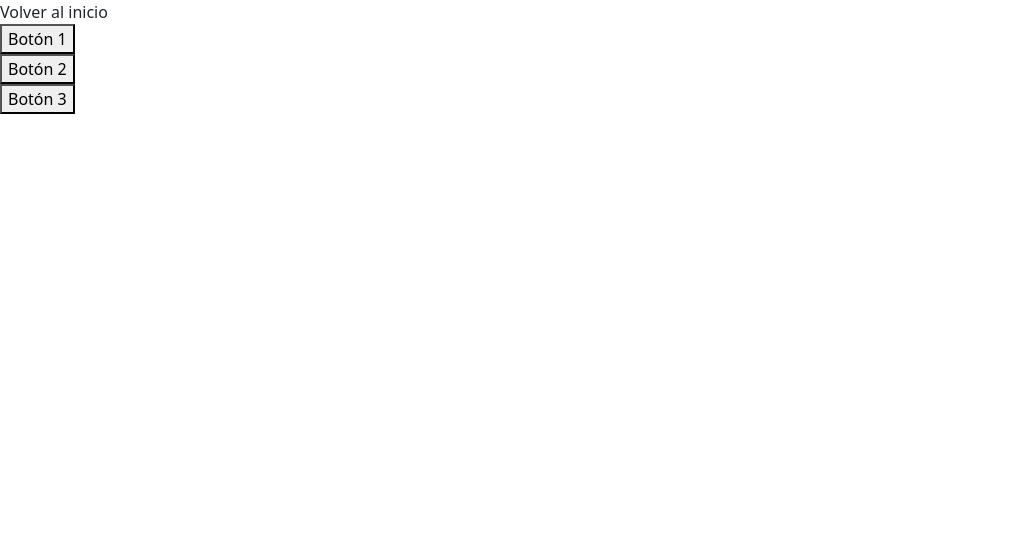
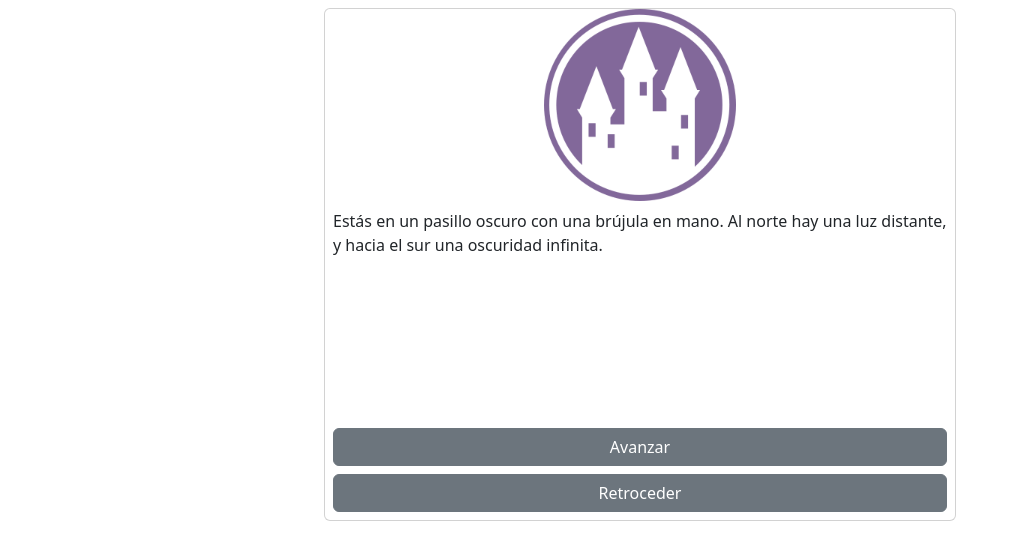
Before and after one commit to Kranco/STPA-Kranco, a website: page index.html in a window 1280 px wide. Both pictures are taken after a click on the button "Botón 1". Shown: the whole page, without its empty margins (0-1019 px from the left). Drawn offline with nearby package versions, Linux system fonts and the light colour scheme.

Commit message:
Prototipo funcional con HTML, JS y Bootstrap

```diff
--- a/index.html
+++ b/index.html
@@ -1,5 +1,6 @@
 <!DOCTYPE html>
 <html lang="en">
+
 <head>
     <meta charset="UTF-8">
     <meta http-equiv="X-UA-Compatible" content="IE=edge">
@@ -7,19 +8,22 @@
     <link rel="stylesheet" href="node_modules\bootstrap\dist\css\bootstrap.min.css">
     <title>STPA-Kranco</title>
 </head>
+
 <body>
-    <div id="container">Página 0</div>
-    <div id="ct1">
-        <button id="bt1" value="1">Botón 1</button>
+    <div class="d-flex p-2 justify-content-center bg-secondary-subtle" style="height: 700px;">
+        <div class="d-flex card w-50 h-75">
+            <div id="image" class="d-flex align-self-center">
+                <img src="android-chrome-192x192.png">
+            </div>
+            <div id="text" class="d-flex align-self-center flex-fill my-auto justify-content-center p-2">Página 0</div>
+            <div id="ct1" class="d-flex justify-content-center mt-auto flex-column p-2">
+                <button id="bt1" value="0" class="btn btn-secondary mb-1">Botón 1</button>
+                <button id="bt2" value="0" class="btn btn-secondary mt-1">Botón 2</button>
+            </div>
+        </div>
     </div>
-    <div id="ct2">
-        <button id="bt2" value="2">Botón 2</button>
-    </div>
-    <div id="ct3">
-        <button id="bt3" value="3">Botón 3</button>
-    </div>
-
     <script src="min.js"></script>
     <script src="node_modules\bootstrap\dist\js\bootstrap.min.js"></script>
 </body>
+
 </html>
--- a/min.js
+++ b/min.js
@@ -1,44 +1,48 @@
-const div = document.getElementById('container');
-const bt1 = document.getElementById('bt1');
-const bt2 = document.getElementById('bt2');
-const bt3 = document.getElementById('bt3');
-
 var STPA = {
     pagina:[
         {
+            value:0,
+            text:"Estás en un pasillo oscuro con una brújula en mano. Al norte hay una luz distante, y hacia el sur una oscuridad infinita.",
+            b1:{dest:1,text:"Avanzar"},
+            b2:{dest:2,text:"Retroceder"}
+        },
+        {
             value:1,
-            text:"Estás en un pasillo oscuro con una brújula en mano. Al norte hay una luz distante, y hacia el sur una oscuridad infinita.",
-            boton1:{dest:2,text:"Avanzar"},
-            boton2:{dest:3,text:"Retroceder"},
-            boton3:{dest:4,text:"Dar Vueltas"}
+            text:"Das con una puerta cerrada. Necesitás una llave.",
+            b1:{dest:0,text:"Volver al inicio"},
+            b2:{dest:4,text:"Dar Vueltas"}
         },
         {
             value:2,
-            text:"Das con una puerta cerrada. Necesitás una llave.",
-            boton1:{dest:1,text:"Volver al inicio"},
-            boton2:{dest:4,text:"Dar Vueltas"}
+            text:"La oscuridad te traga y el entorno no cambia sin importar cuanto camines.",
+            b1:{dest:0,text:"Volver al inicio"},
+            b2:{dest:3,text:"Dar Vueltas"}
         },
         {
             value:3,
-            text:"La oscuridad te traga y el entorno no cambia sin importar cuanto camines.",
-            boton1:{dest:1,text:"Volver al inicio"},
-            boton2:{dest:4,text:"Dar Vueltas"}
-        },
-        {
-            value:4,
             text:"Das vueltas.",
-            boton1:{dest:1,text:"Volver al inicio"},
-            boton2:{dest:4,text:"Dar Vueltas"}
+            b1:{dest:0,text:"Volver al inicio"},
+            b2:{dest:3,text:"Dar Vueltas"}
         }
     ]
 };
 
+var image = document.querySelector('#image');
+var text = document.querySelector('#text');
+var bt1 = document.querySelector('#bt1');
+var bt2 = document.querySelector('#bt2');
+
 function changeText(){
     let btVal = this.value;
-    console.log("Valor: "+btVal);
-    div.innerHTML = STPA.pagina[btVal].boton1.text;
+    let stpa = STPA.pagina[btVal];
+    console.log(stpa);
+    console.log(stpa.text);
+    text.innerHTML = stpa.text;
+    bt1.innerHTML = stpa.b1.text;
+    bt2.innerHTML = stpa.b2.text;
+    bt1.setAttribute('value',stpa.b1.dest);
+    bt2.setAttribute('value',stpa.b2.dest);
 }
 
 bt1.addEventListener('click', changeText);
 bt2.addEventListener('click', changeText);
-bt3.addEventListener('click', changeText);
```
Also changed, not shown: README.md (added).
